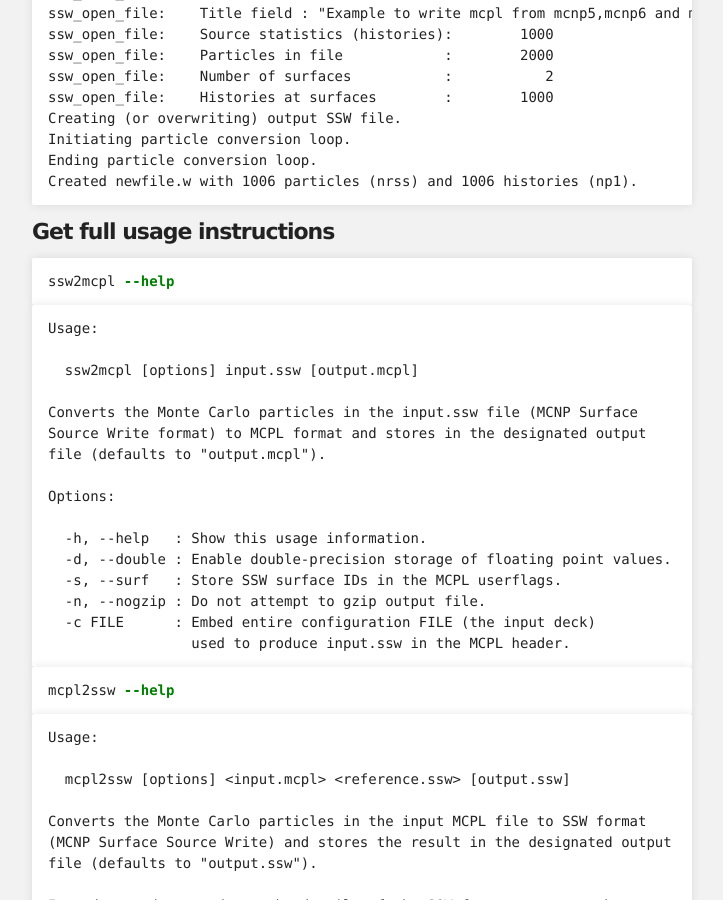
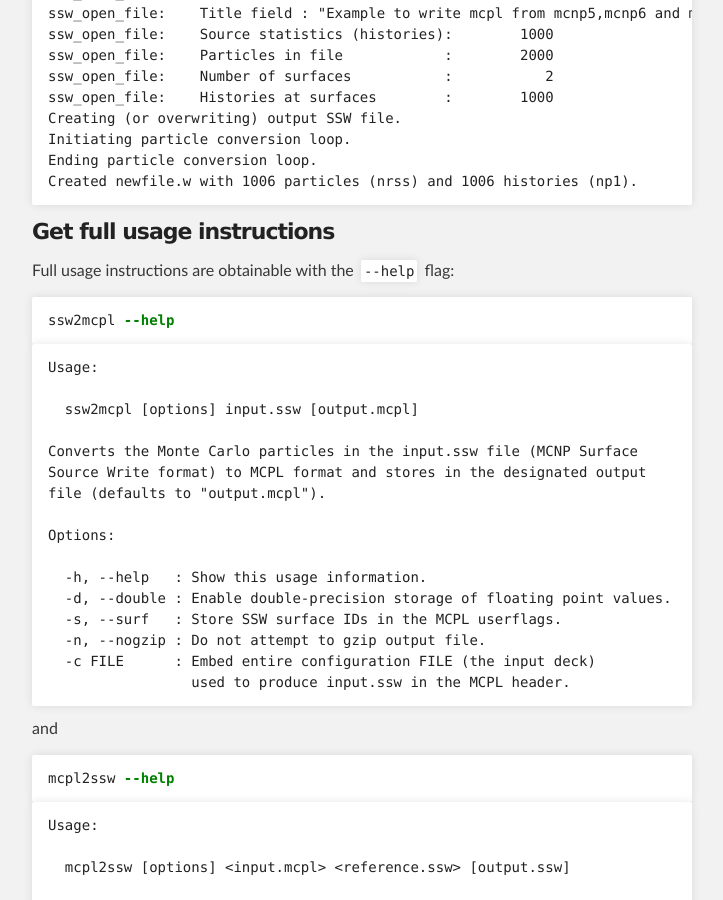
Before and after one commit to mctools/mcpl, a Jekyll site: the page built from hooks_mcnp.md, in a window 1280 px wide and 900 px high, scrolled down 3756 px. Shown: the whole window, without its empty margins (288-1011 px from the left). Built offline with Jekyll 4.4.1, drawn with Linux system fonts in a browser that asks for light colours.

Commit message:
Update hooks_mcnp.md

````diff
--- a/hooks_mcnp.md
+++ b/hooks_mcnp.md
@@ -141,6 +141,8 @@ Created newfile.w with 1006 particles (nrss) and 1006 histories (np1).
 
 ### Get full usage instructions
 
+Full usage instructions are obtainable with the `--help` flag:
+
 ```shell
 ssw2mcpl --help
 ```
@@ -162,6 +164,7 @@ Options:
   -c FILE      : Embed entire configuration FILE (the input deck)
                  used to produce input.ssw in the MCPL header.
 ```
+and
 
 ```shell
 mcpl2ssw --help
````
